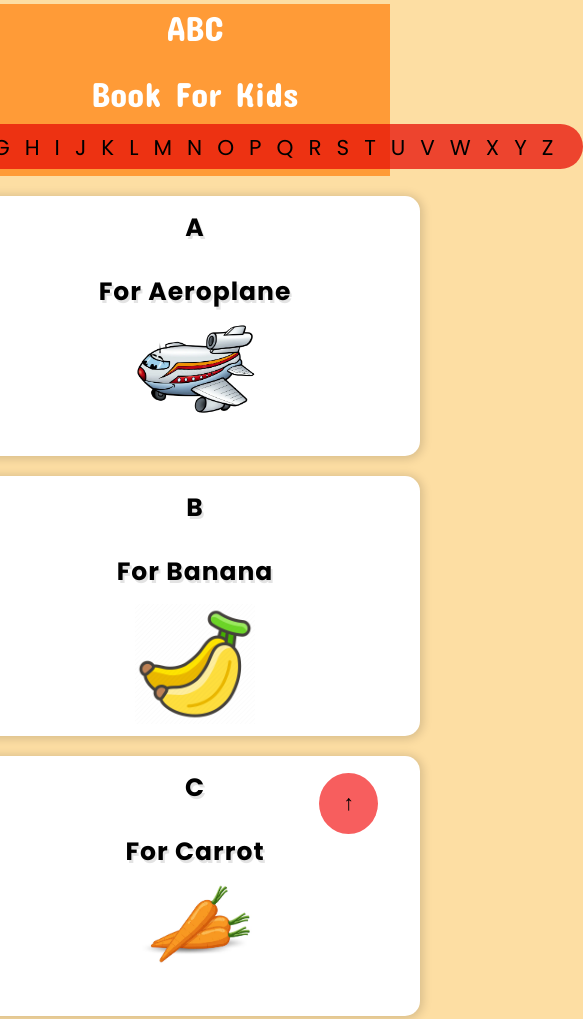
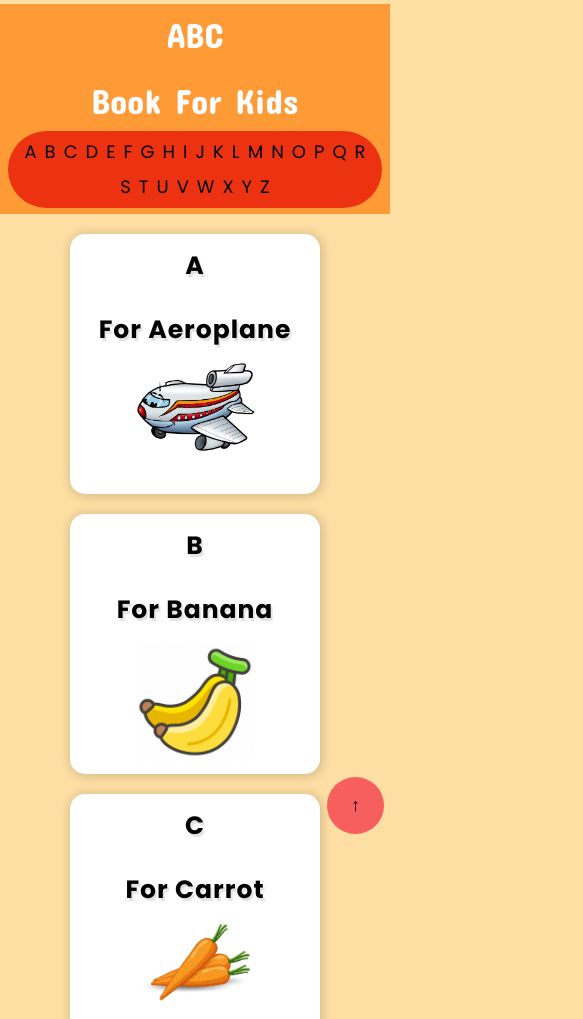
Before and after one commit to AnasRizwan25/Assignment3, a plain HTML site: page index.html in a window 390 px wide. Shown: the top 1019 px of the page, 583 px wide, since content can reach past the window. Drawn offline with Linux system fonts and the light colour scheme; files whose address does not match are found by name.

Commit message:
Task Complete

```diff
--- a/style.css
+++ b/style.css
@@ -7,24 +7,28 @@ body{
 }
 .nav-top{
     display: flex;
+    width: 100vw;
     flex-direction: column;
     font-family: Concert One,Arial,sans-serif;
     align-items: center;
+    justify-content: center;
     font-size: 35px;
     color: white;
-    height: 172px;
+    height: 210px;
     background-color: rgb(255, 155, 55);
     position: sticky;
-    left: 0;
-    right: 0;
     top: 0;
     margin-top: 4px;
 }
 ul{
+    width: 100%;
     display: flex;
+    flex-wrap: wrap;
+    justify-content: center;
 }
 li{
     list-style: none;
+    padding: 4px;
 }
 .nav-setting-top1{
     margin-top: 3px;
@@ -34,20 +38,19 @@ li{
     margin-bottom: 10px;
 }
 .nav-setting-top3{
-    margin-top: 0;
     font-family: poppins;
-    letter-spacing: 15px;
-    font-size: 25px;
+    font-size: 18px;
     color: white;
-    display: block;
     background-color: rgba(231, 13, 5, 0.733);
-    border-radius:30px ;
+    border-radius:40px ;
     padding: 3.5px 15px;
 }
 main{
     display: flex;
     flex-direction: column;
     align-items: center;
+
+    padding-bottom: 20px;
 
 }
 .main-setting-middle1,.main-setting-middle2{
@@ -61,9 +64,6 @@ main{
     font-family: poppins;
     align-items: center;
     box-shadow: 1px 1px 10px 2px rgba(0, 0, 0, 0.15);;
-}
-main{
-    padding-bottom: 20px;
 }
 
 .bottom-setting{
@@ -83,7 +83,7 @@ a:hover{
 }
 a{
     text-decoration: none;
-    font-size: 21.5px;
+   font-size: 18px;
     color: black;
 }
 p{
@@ -102,3 +102,29 @@ address p{
     font-family: poppins;
     font-weight: 700;
 }
+@media (min-width:300px) and (max-width: 540px) {
+    .main-setting-middle1,.main-setting-middle2{
+        margin-top: 20px;
+        width: 250px;
+        height: 260px;
+        background-color: white;
+        border-radius: 15px;
+        display: flex;
+        flex-direction: column;
+        font-family: poppins;
+        align-items: center;
+        box-shadow: 1px 1px 10px 2px rgba(0, 0, 0, 0.15);;
+    }
+    section{
+        margin-left: auto;
+        margin-right: auto;
+    }
+    .bottom-setting{
+        right: 6px;
+    }
+    .nav-setting-top3{
+        padding: 3.5px 12px;
+        margin-right: 8px;
+        margin-left: 8px;
+    }
+}
```
